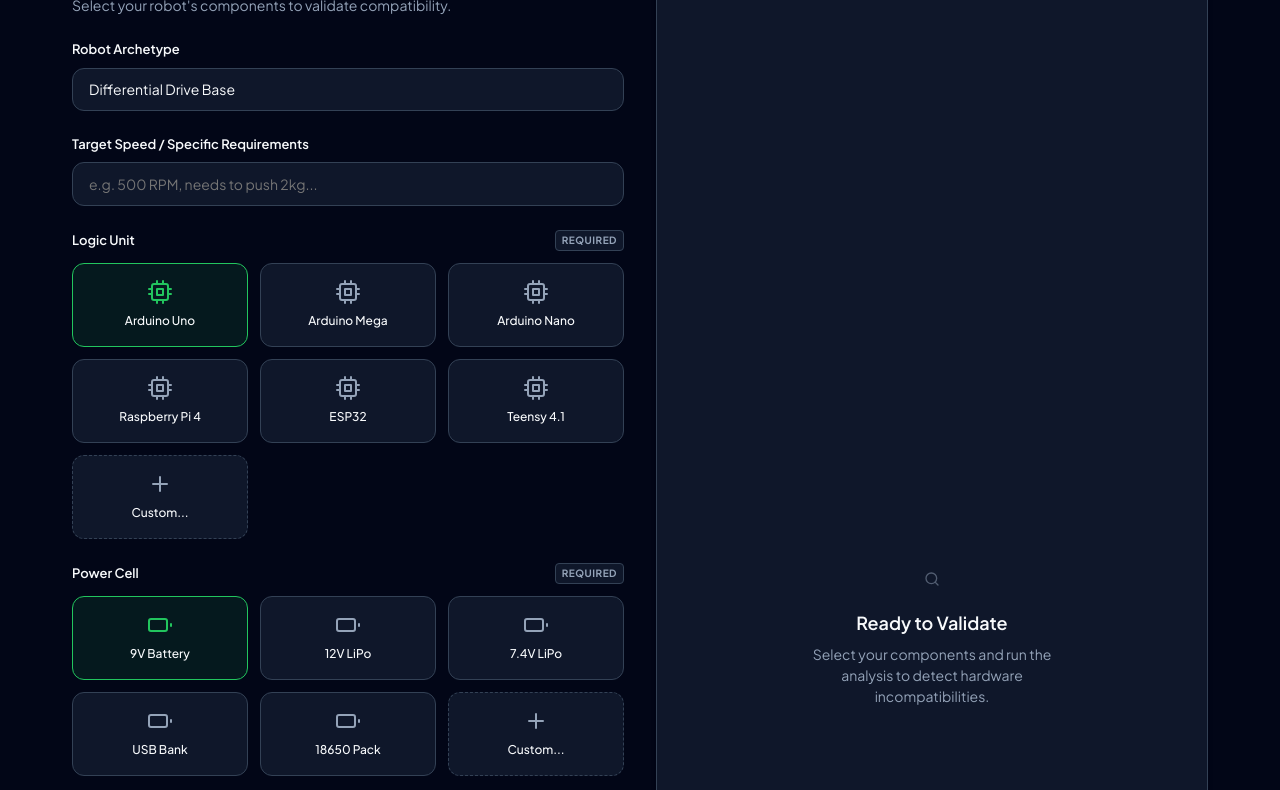
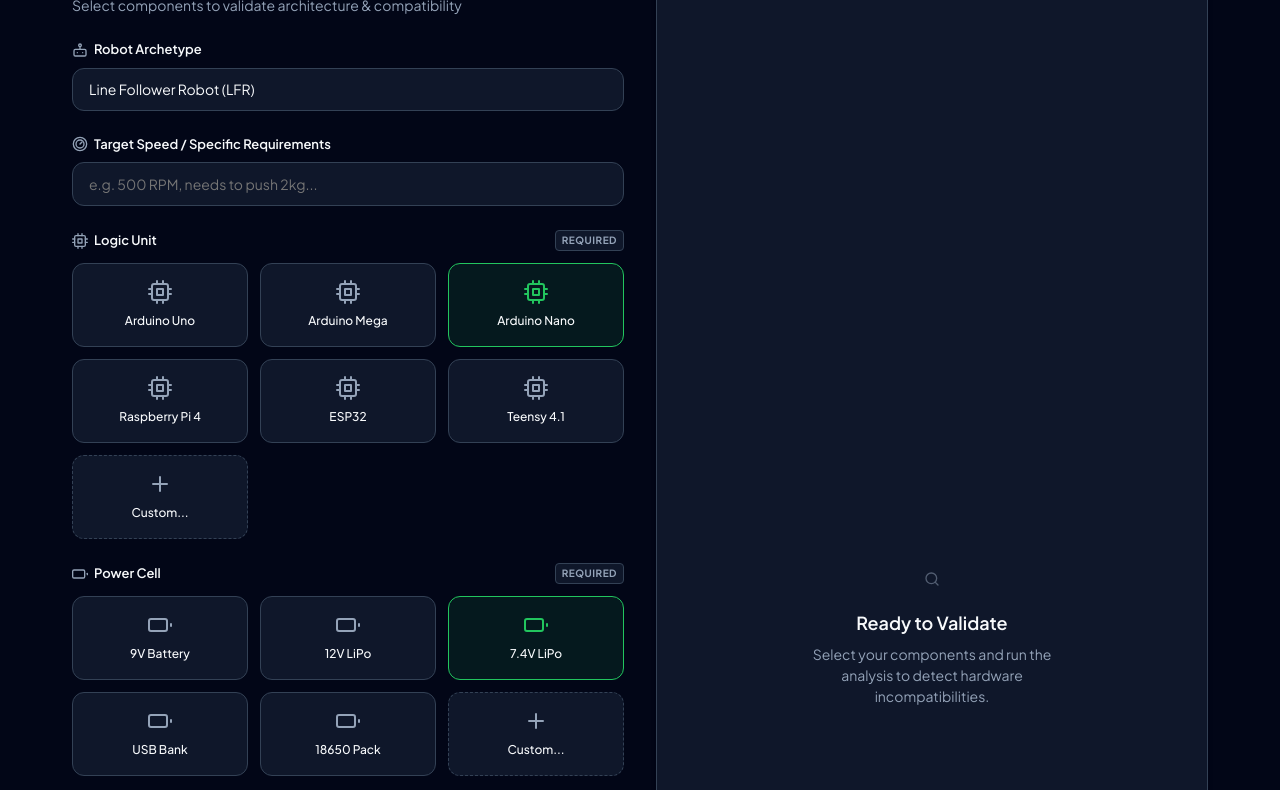
Before and after one commit to itzMRZ/botcheck, a website built with Vite: page index.html in a window 1280 px wide. Shown: the part 138-928 px from the top of the page. Built offline with nearby package versions, Linux system fonts and the light colour scheme.

Commit message:
feat: default presets by archetype and navbar cleanup

```diff
--- a/index.html
+++ b/index.html
@@ -11,32 +11,30 @@
   <body>
     <div class="app-layout">
       <!-- Navbar -->
-      <header class="navbar">
+      <nav class="navbar">
         <div class="nav-brand">
           <svg class="icon brand-icon" viewBox="0 0 24 24"><rect x="3" y="11" width="18" height="10" rx="2"/><circle cx="12" cy="5" r="2"/><path d="M12 7v4"/><line x1="8" y1="16" x2="8" y2="16"/><line x1="16" y1="16" x2="16" y2="16"/></svg>
           <h1>BotCheck</h1>
         </div>
-        <div class="nav-links">
-          <a href="#" class="active">Validator</a>
-          <a href="#">Docs</a>
-          <a href="#">Settings</a>
-        </div>
-      </header>
+      </nav>
 
       <main class="main-content">
         <!-- Configuration Column -->
         <section class="config-panel">
           <div class="panel-header">
             <h2>Hardware Configuration</h2>
-            <p class="subtitle">Select your robot's components to validate compatibility.</p>
+            <p class="subtitle">Select components to validate architecture & compatibility</p>
           </div>
 
           <div class="form-group">
-            <label>Robot Archetype</label>
+            <label>
+              <svg class="icon header-icon" viewBox="0 0 24 24"><rect x="3" y="11" width="18" height="10" rx="2"/><circle cx="12" cy="5" r="2"/><path d="M12 7v4"/><line x1="8" y1="16" x2="8" y2="16"/><line x1="16" y1="16" x2="16" y2="16"/></svg>
+              Robot Archetype
+            </label>
             <div class="select-wrapper">
               <select id="proj-type" class="sleek-input">
+                <option value="Line Follower Robot" selected>Line Follower Robot (LFR)</option>
                 <option value="Differential Drive">Differential Drive Base</option>
-                <option value="Line Follower Robot">Line Follower Robot (LFR)</option>
                 <option value="Soccerbot">Soccerbot</option>
                 <option value="Maze Solver">Maze Solver</option>
                 <option value="Drone">Quadrotor Drone</option>
@@ -48,14 +46,20 @@
           </div>
 
           <div class="form-group">
-            <label>Target Speed / Specific Requirements</label>
+            <label>
+              <svg class="icon header-icon" viewBox="0 0 24 24"><path d="M12 22a10 10 0 1 1 0-20 10 10 0 0 1 0 20z"/><path d="M12 18a6 6 0 1 1 0-12 6 6 0 0 1 0 12z"/><path d="M12 12l3-3"/></svg>
+              Target Speed / Specific Requirements
+            </label>
             <input type="text" id="target-speed" class="sleek-input" placeholder="e.g. 500 RPM, needs to push 2kg..." />
           </div>
 
           <!-- Component Pickers -->
           <div class="picker-section">
             <div class="picker-header">
-              <label>Logic Unit</label>
+              <label>
+                <svg class="icon header-icon" viewBox="0 0 24 24"><rect x="4" y="4" width="16" height="16" rx="2" ry="2"/><rect x="9" y="9" width="6" height="6"/><line x1="9" y1="1" x2="9" y2="4"/><line x1="15" y1="1" x2="15" y2="4"/><line x1="9" y1="20" x2="9" y2="23"/><line x1="15" y1="20" x2="15" y2="23"/><line x1="20" y1="9" x2="23" y2="9"/><line x1="20" y1="14" x2="23" y2="14"/><line x1="1" y1="9" x2="4" y2="9"/><line x1="1" y1="14" x2="4" y2="14"/></svg>
+                Logic Unit
+              </label>
               <span class="required-badge">Required</span>
             </div>
             <div class="card-grid" id="grid-brain">
@@ -65,7 +69,10 @@
 
           <div class="picker-section">
             <div class="picker-header">
-              <label>Power Cell</label>
+              <label>
+                <svg class="icon header-icon" viewBox="0 0 24 24"><rect x="1" y="6" width="18" height="12" rx="2" ry="2"/><line x1="23" y1="13" x2="23" y2="11"/></svg>
+                Power Cell
+              </label>
               <span class="required-badge">Required</span>
             </div>
             <div class="card-grid" id="grid-power">
@@ -75,7 +82,10 @@
 
           <div class="picker-section">
             <div class="picker-header">
-              <label>Actuators</label>
+              <label>
+                <svg class="icon header-icon" viewBox="0 0 24 24"><circle cx="12" cy="12" r="3"/><path d="M19.4 15a1.65 1.65 0 0 0 .33 1.82l.06.06a2 2 0 0 1 0 2.83 2 2 0 0 1-2.83 0l-.06-.06a1.65 1.65 0 0 0-1.82-.33 1.65 1.65 0 0 0-1 1.51V21a2 2 0 0 1-2 2 2 2 0 0 1-2-2v-.09A1.65 1.65 0 0 0 9 19.4a1.65 1.65 0 0 0-1.82.33l-.06.06a2 2 0 0 1-2.83 0 2 2 0 0 1 0-2.83l.06-.06a1.65 1.65 0 0 0 .33-1.82 1.65 1.65 0 0 0-1.51-1H3a2 2 0 0 1-2-2 2 2 0 0 1 2-2h.09A1.65 1.65 0 0 0 4.6 9a1.65 1.65 0 0 0-.33-1.82l-.06-.06a2 2 0 0 1 0-2.83 2 2 0 0 1 2.83 0l.06.06a1.65 1.65 0 0 0 1.82.33H9a1.65 1.65 0 0 0 1-1.51V3a2 2 0 0 1 2-2 2 2 0 0 1 2 2v.09a1.65 1.65 0 0 0 1 1.51 1.65 1.65 0 0 0 1.82-.33l.06-.06a2 2 0 0 1 2.83 0 2 2 0 0 1 0 2.83l-.06.06a1.65 1.65 0 0 0-.33 1.82V9a1.65 1.65 0 0 0 1.51 1H21a2 2 0 0 1 2 2 2 2 0 0 1-2 2h-.09a1.65 1.65 0 0 0-1.51 1z"/></svg>
+                Actuators
+              </label>
               <span class="required-badge">Required</span>
             </div>
             <div class="card-grid" id="grid-motors">
@@ -85,7 +95,10 @@
 
           <div class="picker-section">
             <div class="picker-header">
-              <label>Sensors & Extras</label>
+              <label>
+                <svg class="icon header-icon" viewBox="0 0 24 24"><path d="M12 12m-3 0a3 3 0 1 0 6 0a3 3 0 1 0 -6 0"/><path d="M12 2v2"/><path d="M12 20v2"/><path d="M22 12h-2"/><path d="M4 12h-2"/><path d="M19.07 4.93l-1.41 1.41"/><path d="M6.34 17.66l-1.41 1.41"/><path d="M19.07 19.07l-1.41 -1.41"/><path d="M6.34 6.34l-1.41 -1.41"/></svg>
+                Sensors & Extras
+              </label>
               <span class="required-badge" style="background: transparent; color: var(--text-secondary); border: none;">Optional</span>
             </div>
             <div class="card-grid" id="grid-sensors">
--- a/src/icons.js
+++ b/src/icons.js
@@ -10,5 +10,7 @@
   search: '<svg class="icon" viewBox="0 0 24 24"><circle cx="11" cy="11" r="8"/><line x1="21" y1="21" x2="16.65" y2="16.65"/></svg>',
   robot: '<svg class="icon" viewBox="0 0 24 24"><rect x="3" y="11" width="18" height="10" rx="2"/><circle cx="12" cy="5" r="2"/><path d="M12 7v4"/><line x1="8" y1="16" x2="8" y2="16"/><line x1="16" y1="16" x2="16" y2="16"/></svg>',
   plus: '<svg class="icon" viewBox="0 0 24 24"><line x1="12" y1="5" x2="12" y2="19"/><line x1="5" y1="12" x2="19" y2="12"/></svg>',
-  lightbulb: '<svg class="icon" viewBox="0 0 24 24"><path d="M9 18h6"/><path d="M10 22h4"/><path d="M15.09 14c.18-.98.65-1.74 1.41-2.5A4.65 4.65 0 0 0 18 8 6 6 0 0 0 6 8c0 1 .23 2.23 1.5 3.5A4.61 4.61 0 0 1 8.91 14"/></svg>'
+  lightbulb: '<svg class="icon" viewBox="0 0 24 24"><path d="M9 18h6"/><path d="M10 22h4"/><path d="M15.09 14c.18-.98.65-1.74 1.41-2.5A4.65 4.65 0 0 0 18 8 6 6 0 0 0 6 8c0 1 .23 2.23 1.5 3.5A4.61 4.61 0 0 1 8.91 14"/></svg>',
+  sensor: '<svg class="icon" viewBox="0 0 24 24"><path d="M12 12m-3 0a3 3 0 1 0 6 0a3 3 0 1 0 -6 0"/><path d="M12 2v2"/><path d="M12 20v2"/><path d="M22 12h-2"/><path d="M4 12h-2"/><path d="M19.07 4.93l-1.41 1.41"/><path d="M6.34 17.66l-1.41 1.41"/><path d="M19.07 19.07l-1.41 -1.41"/><path d="M6.34 6.34l-1.41 -1.41"/></svg>',
+  speed: '<svg class="icon" viewBox="0 0 24 24"><path d="M12 22a10 10 0 1 1 0-20 10 10 0 0 1 0 20z"/><path d="M12 18a6 6 0 1 1 0-12 6 6 0 0 1 0 12z"/><path d="M12 12l3-3"/></svg>'
 };
--- a/src/main.js
+++ b/src/main.js
@@ -1,10 +1,33 @@
 import './style.css';
-import { state } from './state.js';
+import { state, applyPreset } from './state.js';
 import { initPickers, renderResults } from './ui.js';
 import { validateHardware } from './api.js';
 
-// Initialize component picker grids on load
-initPickers();
+const presets = {
+  "Line Follower Robot": { brain: "Arduino Nano", power: "7.4V LiPo", motors: ["2x TT Gear Motors", "L298N Driver"], sensors: ["Pololu QTR-8A"] },
+  "Differential Drive": { brain: "Arduino Uno", power: "12V LiPo", motors: ["2x TT Gear Motors", "L298N Driver"], sensors: ["HC-SR04"] },
+  "Soccerbot": { brain: "ESP32", power: "12V LiPo", motors: ["NEMA 17 Steppers", "L298N Driver"], sensors: ["TCRT5000"] },
+  "Maze Solver": { brain: "Arduino Nano", power: "7.4V LiPo", motors: ["2x TT Gear Motors"], sensors: ["HC-SR04", "MPU6050"] },
+  "Drone": { brain: "ESP32", power: "12V LiPo", motors: ["NEMA 17 Steppers"], sensors: ["MPU6050"] },
+  "Arm": { brain: "Arduino Mega", power: "9V Battery", motors: ["MG996R Servos"], sensors: [] },
+  "Bipedal": { brain: "Arduino Mega", power: "7.4V LiPo", motors: ["MG996R Servos"], sensors: ["MPU6050"] },
+  "Combat Bot": { brain: "ESP32", power: "18650 Pack", motors: ["NEMA 17 Steppers", "L298N Driver"], sensors: [] }
+};
+
+document.addEventListener('DOMContentLoaded', () => {
+  // Apply initial preset
+  applyPreset(presets["Line Follower Robot"]);
+  initPickers();
+
+  const projTypeSelect = document.getElementById('proj-type');
+  projTypeSelect.addEventListener('change', (e) => {
+    const p = presets[e.target.value];
+    if (p) {
+      applyPreset(p);
+      initPickers();
+    }
+  });
+});
 
 document.getElementById('btn-analyze').addEventListener('click', async () => {
   if (!state.brain || !state.power || state.motors.length === 0) {
--- a/src/state.js
+++ b/src/state.js
@@ -18,3 +18,10 @@
     state[key].push(val);
   }
 }
+
+export function applyPreset(preset) {
+  if (preset.brain) state.brain = preset.brain;
+  if (preset.power) state.power = preset.power;
+  if (preset.motors) state.motors = [...preset.motors];
+  if (preset.sensors) state.sensors = [...preset.sensors];
+}
--- a/src/style.css
+++ b/src/style.css
@@ -140,6 +140,15 @@
   font-size: 13px;
   font-weight: 600;
   color: var(--text-primary);
+  display: flex;
+  align-items: center;
+  gap: 6px;
+}
+
+.header-icon {
+  width: 16px;
+  height: 16px;
+  color: var(--text-secondary);
 }
 
 .select-wrapper { position: relative; }
--- a/src/ui.js
+++ b/src/ui.js
@@ -25,11 +25,11 @@
     { id: 'L298N Driver', name: 'L298N Driver', icon: icons.cpu }
   ],
   sensors: [
-    { id: 'TCRT5000', name: 'TCRT5000', icon: icons.search },
-    { id: 'Pololu QTR-8A', name: 'QTR-8A Array', icon: icons.search },
-    { id: 'HC-SR04', name: 'HC-SR04', icon: icons.search },
-    { id: 'MPU6050', name: 'MPU6050', icon: icons.search },
-    { id: 'Lidar RP', name: 'Lidar', icon: icons.search }
+    { id: 'TCRT5000', name: 'TCRT5000', icon: icons.sensor },
+    { id: 'Pololu QTR-8A', name: 'QTR-8A Array', icon: icons.sensor },
+    { id: 'HC-SR04', name: 'HC-SR04', icon: icons.sensor },
+    { id: 'MPU6050', name: 'MPU6050', icon: icons.sensor },
+    { id: 'Lidar RP', name: 'Lidar', icon: icons.sensor }
   ]
 };
 
@@ -107,7 +107,7 @@
       // Add a new static card for this custom entry
       const newCard = document.createElement('div');
       newCard.className = 'comp-card selected';
-      let iconToUse = icons.search;
+      let iconToUse = icons.sensor;
       if (stateKey === 'brain') iconToUse = icons.cpu;
       if (stateKey === 'power') iconToUse = icons.battery;
       if (stateKey === 'motors') iconToUse = icons.motor;
```
